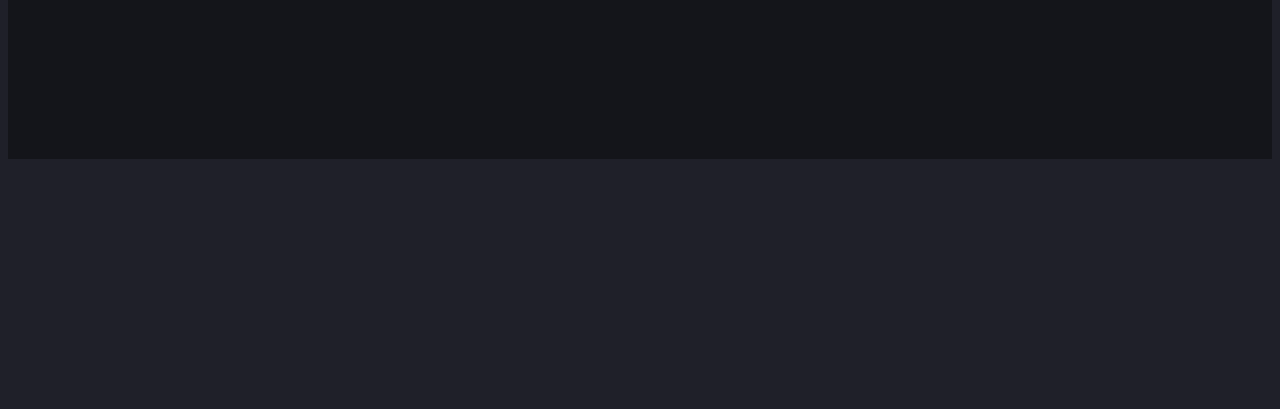
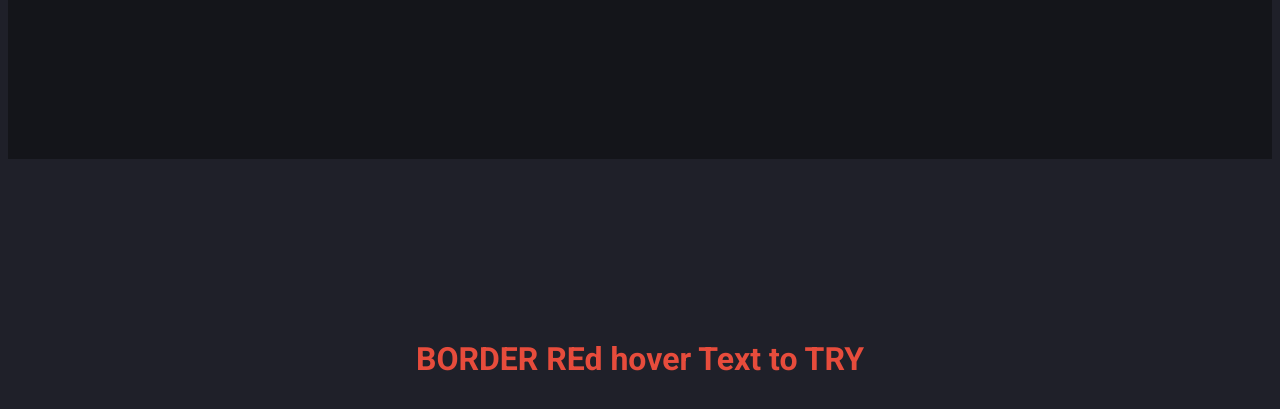
Before and after one commit to SaKsHaMaLiK/Cursor-Animation, a plain HTML site: page index.html in a window 1280 px wide. Shown: the part 649-1058 px from the top of the page. Before the commit the page ends 816 px from the top, so only its background shows below. Drawn offline with nearby package versions, Linux system fonts and the light colour scheme.

Commit message:
Add files via upload

```diff
--- a/index.html
+++ b/index.html
@@ -16,6 +16,9 @@
                 <li class="background-2nd">
                     <a href="#" class="section-link cyan color-cyan hover-link">BORDER LIGHT GREEN hover Text to TRY</a>
                   </li>
+                  <li>
+                    <a href="#" class="section-link red hover-link">BORDER REd hover Text to TRY</a>
+                  </li>
 
         </ul>
         <!-- main part -->
```
